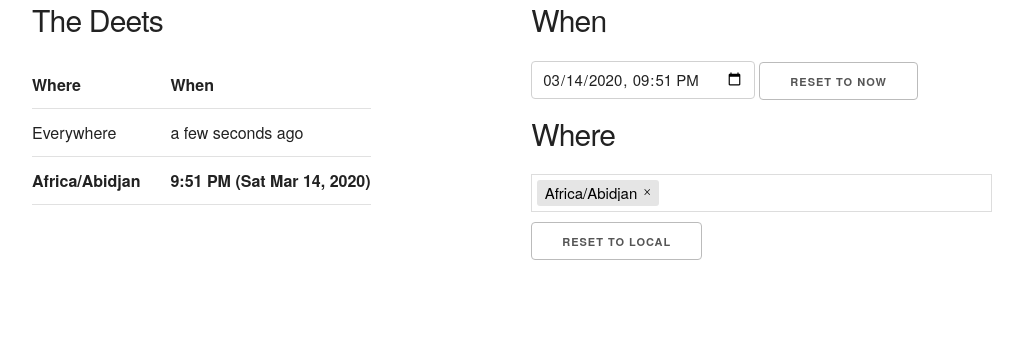
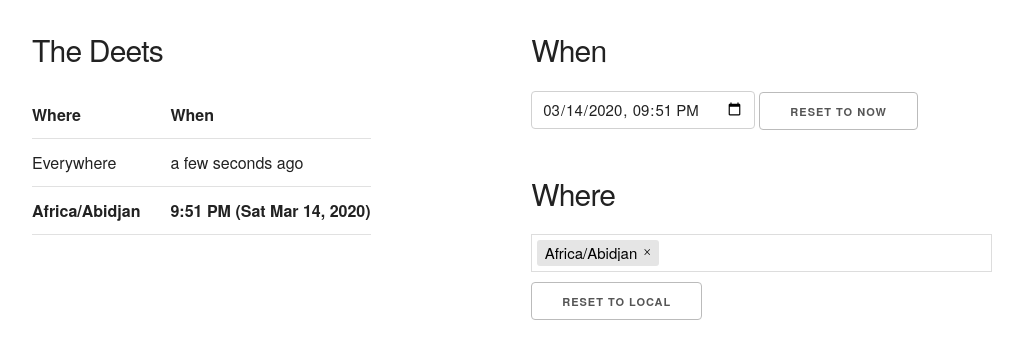
Before and after one commit to dpatti/when, a plain HTML site: page index.html in a window 1280 px wide. Shown: the whole page, without its empty margins (128-1151 px from the left). Drawn offline with Linux system fonts and the light colour scheme.

Commit message:
more style

```diff
--- a/custom.css
+++ b/custom.css
@@ -1,4 +1,8 @@
-body {
+section {
+  margin-bottom: 3rem;
+}
+
+.main {
   margin-top: 3rem;
 }
 
--- a/index.html
+++ b/index.html
@@ -9,7 +9,7 @@
 </head>
 
 <body class="container">
-  <div class="row">
+  <div class="row main">
     <div class="one-half column">
       <section>
         <h4>The Deets</h4>
```
